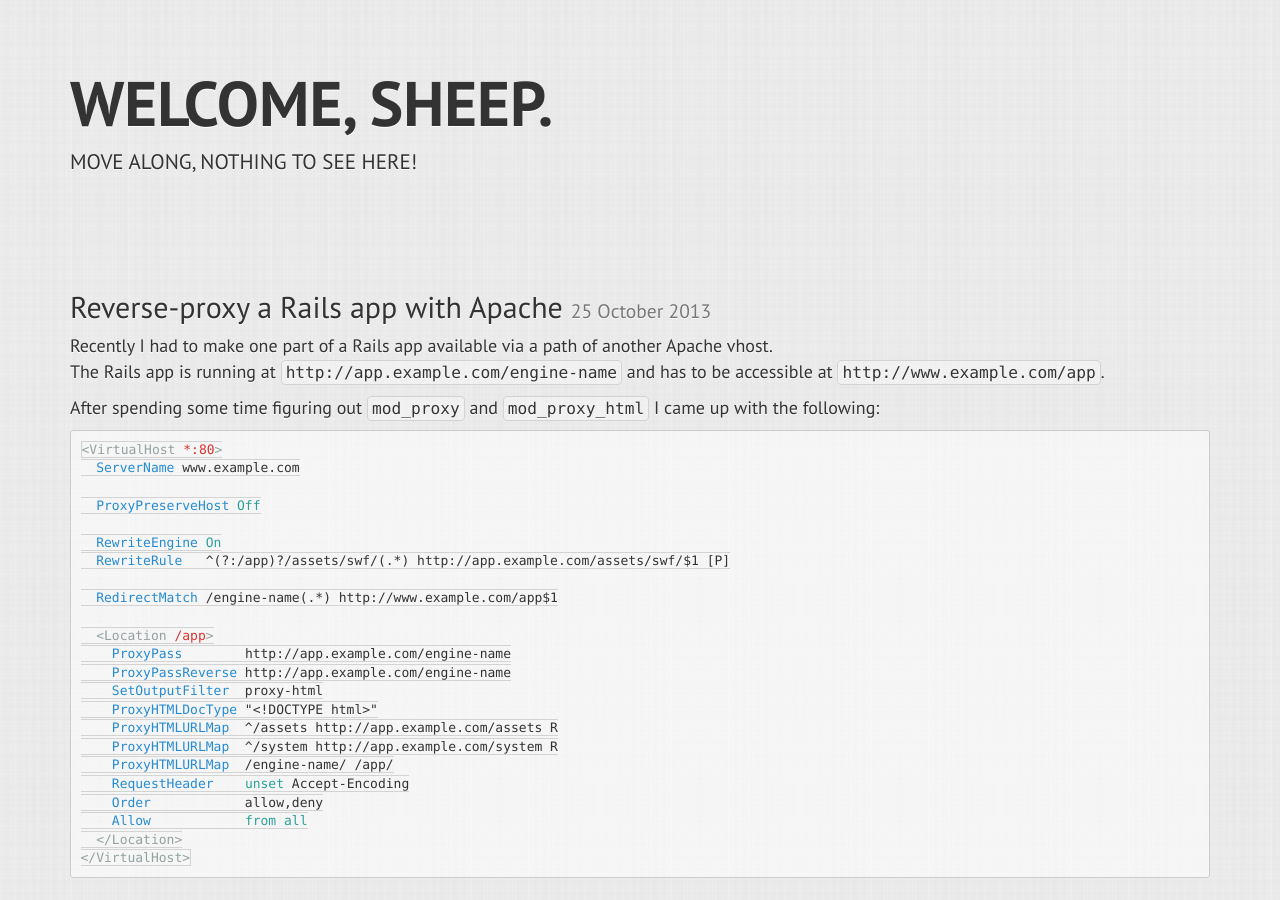
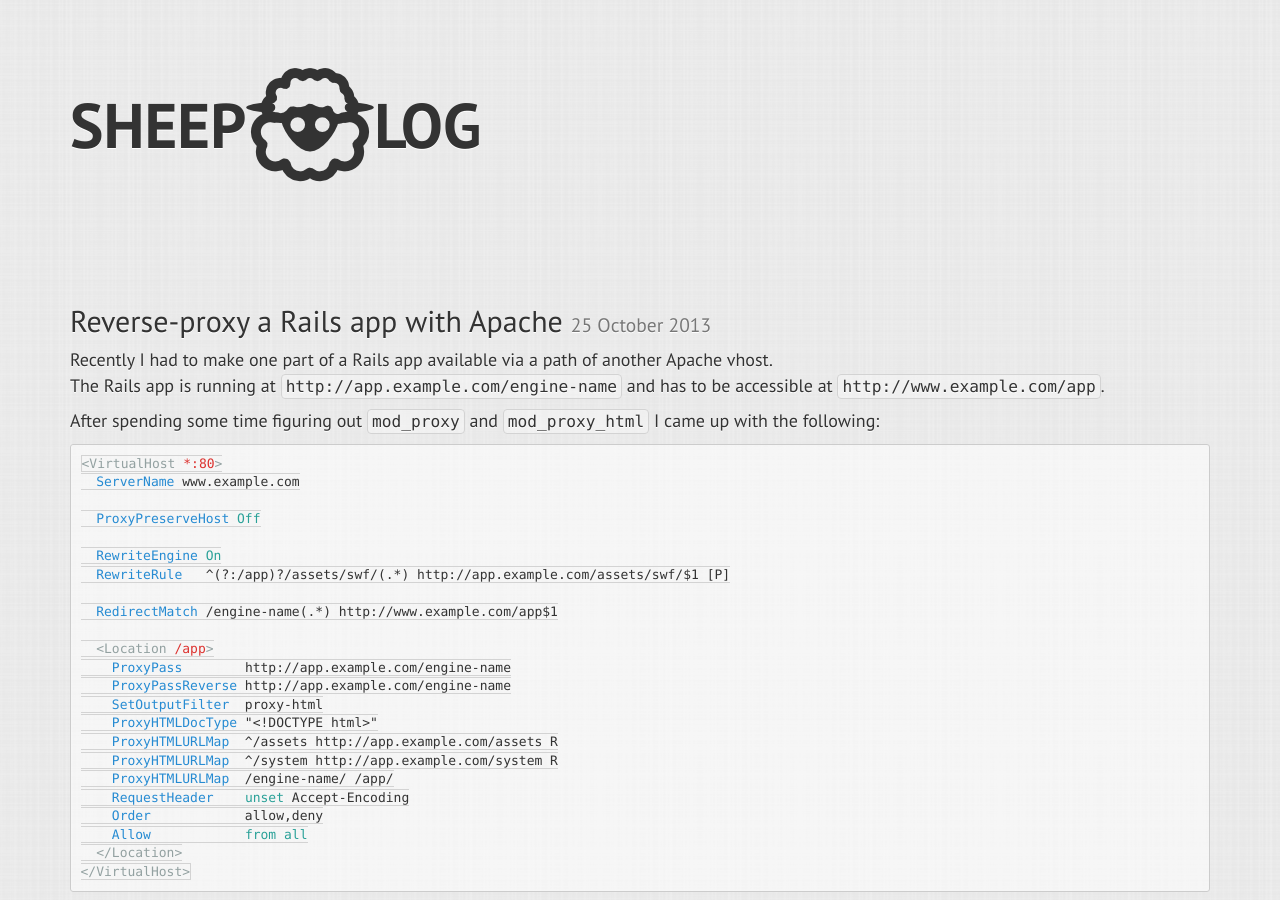
Before and after one commit to glaszig/glaszig.github.io, a Jekyll site: the page built from _posts/2013-10-25-reverse-proxy-a-rails-app.md, in a window 1280 px wide and 900 px high. Built offline with Jekyll 4.4.1, drawn with Linux system fonts in a browser that asks for light colours; nearby versions of some CDN libraries; Markdown is read by kramdown in place of the engine named in the settings; comment, search, counter and statistics services are not loaded.

Commit message:
page subtitles, sheeplog logo

```diff
--- a/_layouts/blog.html
+++ b/_layouts/blog.html
@@ -1,10 +1,18 @@
 ---
-layout: default
+layout: master
+title: sheeplog
+body_class: blog
 ---
+
+<div class="jumbotron">
+  <header class="container">
+    <h1><a href="/">sheep<img src="/static/sheep2-128.png">log</a></h1>
+  </header>
+</div>
 
 <div class="container post">
 
-  <h2>{{ page.title }} <small>{{ page.date | date: "%-d %B %Y" }}</small></h2>
+  <h2>{{ page.subtitle }} <small>{{ page.date | date: "%-d %B %Y" }}</small></h2>
 
   {{ content }}
 
--- a/_layouts/default.html
+++ b/_layouts/default.html
@@ -1,17 +1,7 @@
-<!doctype html>
-<html>
-  <head>
-    <meta charset="utf-8">
-    <meta http-equiv="X-UA-Compatible" content="chrome=1">
-    <meta name="viewport" content="width=device-width, initial-scale=1.0">
-    <title>{{ page.title }}</title>
-    <link href="//netdna.bootstrapcdn.com/bootstrap/3.0.0/css/bootstrap.min.css" rel="stylesheet">
-    <link href="//netdna.bootstrapcdn.com/font-awesome/3.2.1/css/font-awesome.min.css" rel="stylesheet">
-    <link rel="stylesheet" type="text/css" href="/static/syntax/solarized-light.css">
-    <link rel="stylesheet" type="text/css" href="/static/style.css">
-  </head>
+---
+layout: master
+---
 
-  <body>
 <div class="jumbotron">
   <header class="container">
     <h1><a href="/">welcome, sheep.</a></h1>
@@ -20,10 +10,3 @@
 </div>
 
 {{ content }}
-
-  	<footer class="container">
-  		<p>&copy; Martin Glaß, <a href="mailto:mail@glasz.org">mail@glasz.org</a> <a href="https://coderwall.com/glaszig"><img alt="Endorse glaszig on Coderwall" src="https://api.coderwall.com/glaszig/endorsecount.png" /></a></p>
-  	</footer>
-    {% include ga.html %}
-  </body>
-</html>
--- /dev/null
+++ b/_layouts/master.html
@@ -0,0 +1,23 @@
+<!doctype html>
+<html>
+  <head>
+    <meta charset="utf-8">
+    <meta http-equiv="X-UA-Compatible" content="chrome=1">
+    <meta name="viewport" content="width=device-width, initial-scale=1.0">
+    <title>{% if page.subtitle %}{{ page.subtitle }} - {% endif %}{{ page.title }}</title>
+    <link href="//netdna.bootstrapcdn.com/bootstrap/3.0.0/css/bootstrap.min.css" rel="stylesheet">
+    <link href="//netdna.bootstrapcdn.com/font-awesome/3.2.1/css/font-awesome.min.css" rel="stylesheet">
+    <link rel="stylesheet" type="text/css" href="/static/syntax/solarized-light.css">
+    <link rel="stylesheet" type="text/css" href="/static/style.css">
+  </head>
+
+  <body class="{{page.body_class}}">
+
+    {{ content }}
+
+    <footer class="container">
+      <p>&copy; Martin Glaß, <a href="mailto:mail@glasz.org">mail@glasz.org</a> <a href="https://coderwall.com/glaszig"><img alt="Endorse glaszig on Coderwall" src="https://api.coderwall.com/glaszig/endorsecount.png" /></a> <small>Icon by <a href="http://www.icons8.com">icons8</a>.</small></p>
+    </footer>
+    {% include ga.html %}
+  </body>
+</html>
--- a/_posts/2013-10-25-reverse-proxy-a-rails-app.md
+++ b/_posts/2013-10-25-reverse-proxy-a-rails-app.md
@@ -1,6 +1,6 @@
 ---
 layout: blog
-title: Reverse-proxy a Rails app with Apache
+subtitle: Reverse-proxy a Rails app with Apache
 tags: [rails, proxy, apache]
 comments: true
 ---
```
Also changed, not shown: static/sheep2-128.png (added). Lines whose indentation alone changed are shown as unchanged.
